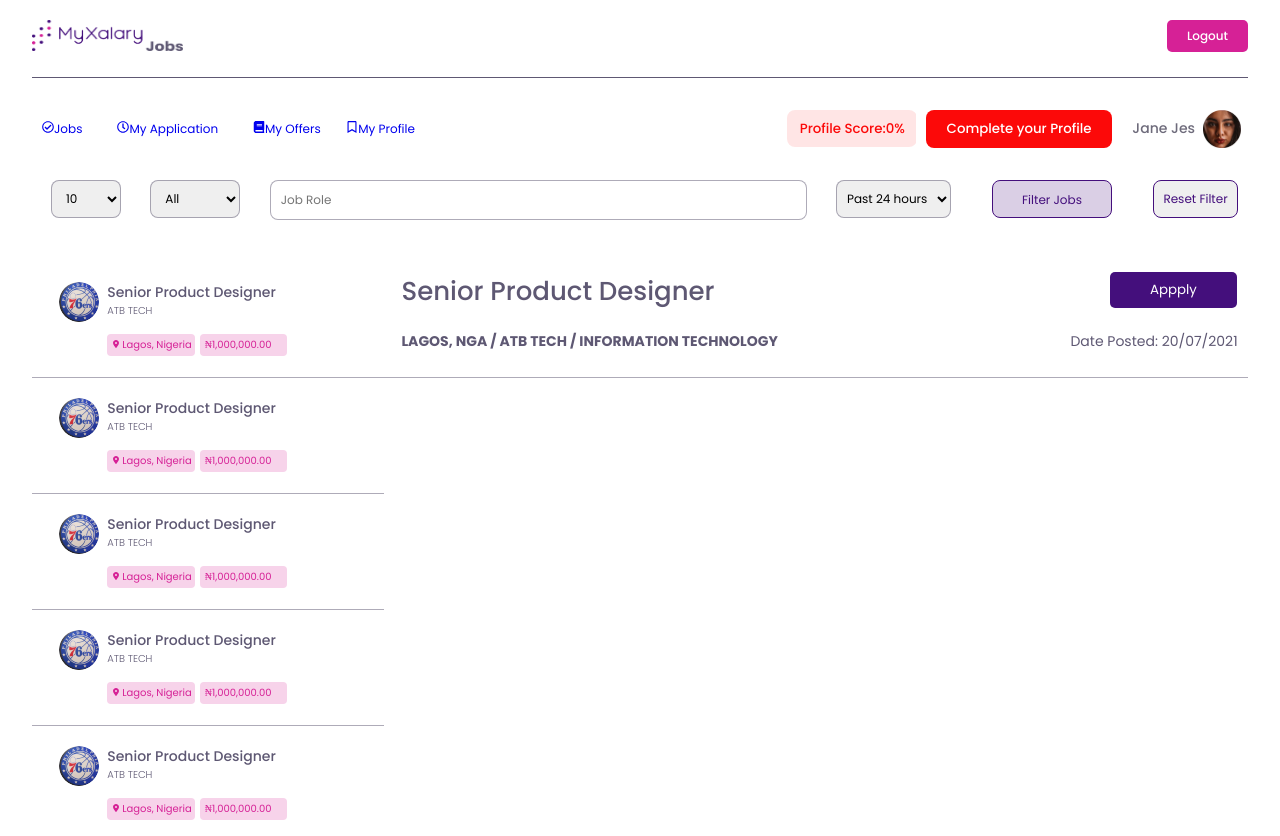
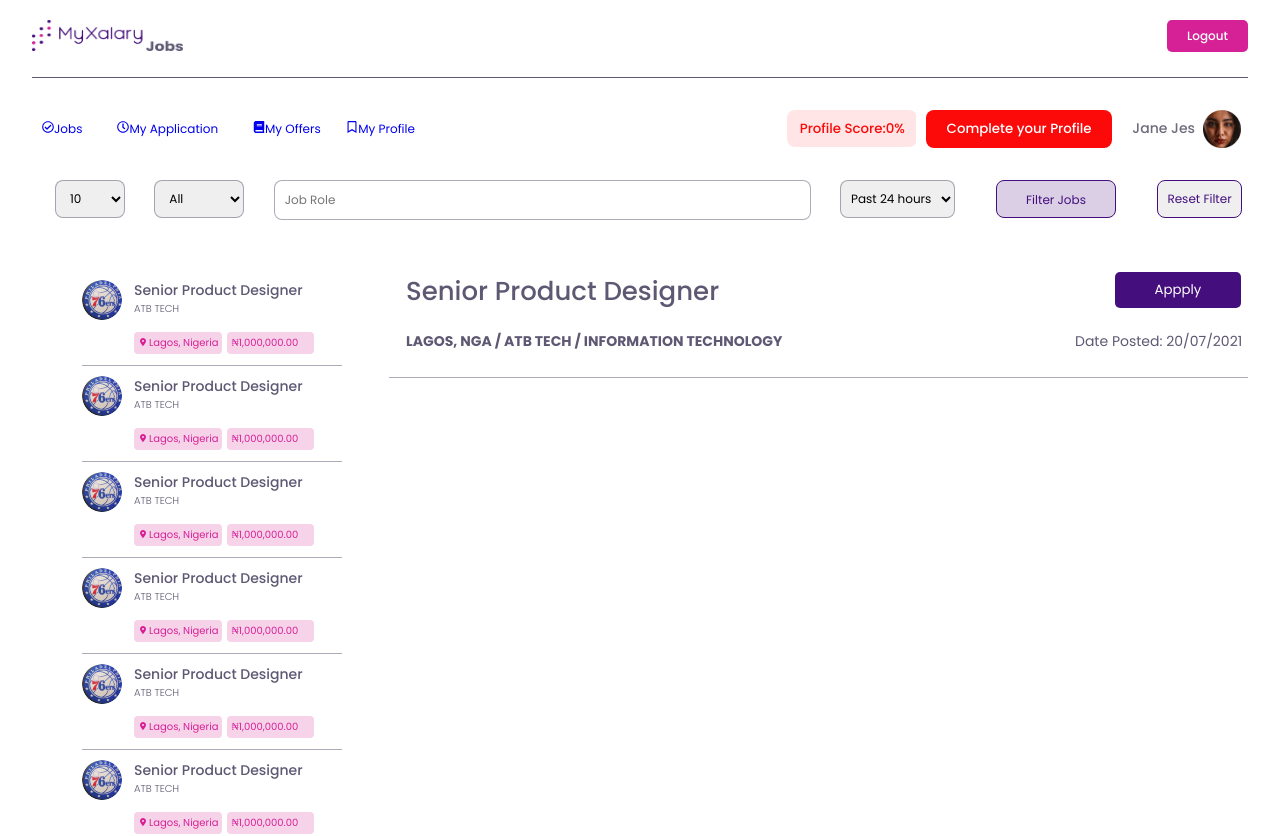
Before and after one commit to Tunmibabs/MyXalaryJobs, a React (Vite) app: page /logged in a window 1280 px wide. Shown: the top 836 px of the page. Built offline with nearby package versions, Linux system fonts and the light colour scheme.

Commit message:
optimized sidebar

```diff
--- a/src/app.scss
+++ b/src/app.scss
@@ -232,6 +232,7 @@ figcaption {
   padding-left: 250px;
   margin-right: 7px;
 }
+
 // ------SEARCH FILTER------
 .searchFilter {
   display: flex;
@@ -367,19 +368,21 @@ figcaption {
 }
 // ------JOBLIST-------
 .jobList {
-  scrollbar-width: 10px;
+  // scrollbar-width: 10px;
   display: flex;
   justify-content: center;
   width: Fixed(304px);
   height: Hug(115px);
-  top: 56311px;
-  left: -2539px;
-  border: 0px 0px 1px 0px;
-  border-bottom: 1px solid #5e587380;
-  padding: 20px;
+  padding: 18px;
   gap: 8px;
 }
-
+.jobList a{
+  display: flex;
+  gap: 12px;
+  text-decoration: none;
+  margin-bottom: 10px;
+  border-bottom: 1px solid #5E587380
+}
 .cardpp img {
   width: 40px;
   height: 40px;
@@ -390,6 +393,7 @@ figcaption {
   flex-direction: column;
   width: 208px;
   height: 75px;
+  margin-bottom: 10px;
 }
 .jobInfo h3 {
   font-family: Poppins;
@@ -439,22 +443,18 @@ figcaption {
 
 // -----JOB DISPLAY-----
 .jobDisplay {
-  width: 1340px;
+  max-width: 1440px;
   height: 690px;
   display: flex;
   flex-direction: column;
   overflow: hidden;
 }
 .side-bar {
-  max-width: Hug(304px);
-  margin-left: 1.5%;
-  width: 31%;
+  max-width: 354px;
+  width: 50%;
   height: Fixed(1040px);
-  border: 0px 0px 1px 0px;
-}
-.side-bar ul {
-  display: flex;
-  flex-direction: column;
+  padding: 0;
+  margin-left: 61px;
 }
 .displayJobs {
   display: flex;
--- a/src/components/jobListCard.jsx
+++ b/src/components/jobListCard.jsx
@@ -1,14 +1,21 @@
 import React from "react";
 import Cardpp from "../assets/jobspp.png";
-import mapPin from "../assets/map-pin.svg"
-import { faLocationDot } from '@fortawesome/free-solid-svg-icons'
+import { faLocationDot } from "@fortawesome/free-solid-svg-icons";
 import { FontAwesomeIcon } from "@fortawesome/react-fontawesome";
+import { NavLink } from "react-router-dom";
 
-function JobListCard() {
+function JobListCard({ jobs }) {
   return (
     <section className="jobList">
+      <ul>
+        <li>
+          {Array.from({ length: 10 }, (job, index) => (
+            <NavLink
+            key={index}
+            // to={}
+            >
               <div className="cardpp">
-        <img src={Cardpp}/>
+                <img src={Cardpp} />
               </div>
 
               <div className="jobInfo">
@@ -17,11 +24,16 @@ function JobListCard() {
 
                 <div className="jobloc">
                   <span>
-              <FontAwesomeIcon icon={faLocationDot} id="locIcon"/>
-              Lagos, Nigeria</span>
+                    <FontAwesomeIcon icon={faLocationDot} id="locIcon" />
+                    Lagos, Nigeria
+                  </span>
                   <span>₦1,000,000.00</span>
                 </div>
               </div>
+            </NavLink>
+          ))}
+        </li>
+      </ul>
     </section>
   );
 }
--- a/src/components/sidebar.jsx
+++ b/src/components/sidebar.jsx
@@ -4,22 +4,7 @@ import JobListCard from './jobListCard'
 function Sidebar() {
   return (
     <aside className='side-bar'>
-      <ul>
-        <li><JobListCard /></li>
-        <li><JobListCard /></li>
-        <li><JobListCard /></li>
-        <li><JobListCard /></li>
-        <li><JobListCard /></li>
-        <li><JobListCard /></li>
-        <li><JobListCard /></li>
-        <li><JobListCard /></li>
-        <li><JobListCard /></li>
-        <li><JobListCard /></li>
-        <li><JobListCard /></li>
-        <li><JobListCard /></li>
-        <li><JobListCard /></li>
-        <li><JobListCard /></li>
-      </ul>
+      <JobListCard />
     </aside>
   )
 }
```
Lines whose indentation alone changed are shown as unchanged.
